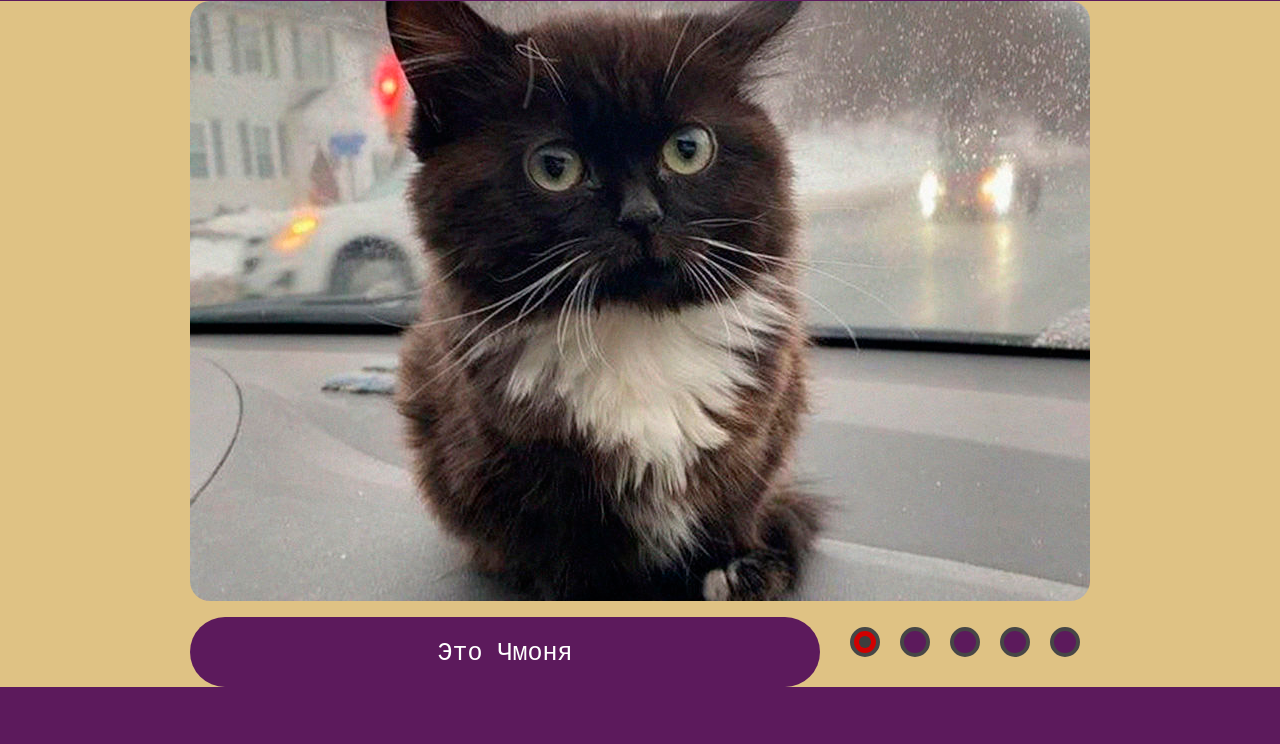
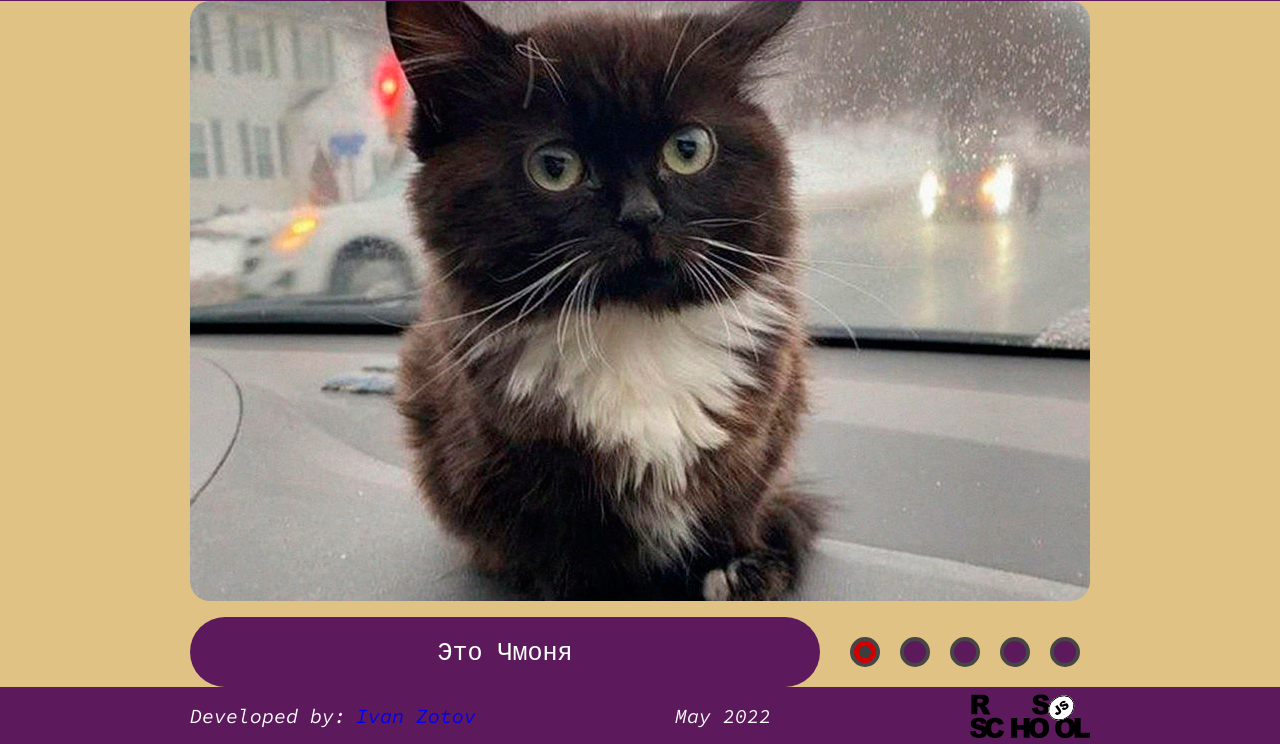
Before and after one commit to Legat14/cssMemSlider, a plain HTML site: page index.html in a window 1280 px wide. Shown: the part 56-800 px from the top of the page. Drawn offline with Linux system fonts and the light colour scheme; a web font is replaced by a local one.

Commit message:
feat: fill footer (Fri May 13 22:11:05 2022 +0400)

```diff
--- a/index.html
+++ b/index.html
@@ -53,6 +53,12 @@
       </div>
     </div>
   </div>
-  <footer></footer>
+  <footer>
+    <div class="footer_div">
+      <p class="developer">Developed by: <a class="developer_link" href="https://github.com/Legat14" target="_blank">Ivan Zotov</a></p>
+      <p class="date">May 2022</p>
+      <a class="rsschool_link" href="https://rs.school/" target="_blank"><img src="./assets/img/rs_school_js_w.svg" alt="RS School" width="120"></a>
+    </div>
+  </footer>
 </body>
 </html>
--- a/style.css
+++ b/style.css
@@ -85,12 +85,12 @@ header {
   background-color: #dfc284;
 }
 
-.slider {
-  display: flex;
+input {
+  display: none;
 }
 
-input {
-  display: none;
+.slider {
+  height: 600px;
 }
 
 .slider-img {
@@ -249,12 +249,10 @@ input {
   }
 }
 
-.slider {
-  height: 600px;
-}
-
 .buttons {
   display: flex;
+  justify-content: center;
+  align-items: center;
 }
 
 label {
@@ -344,5 +342,41 @@ footer {
   display: flex;
   justify-content: center;
   align-items: center;
+  font-size: 20px;
+  color: #ffffff;
   background-color: #5c1a5c;
 }
+
+.footer_div {
+  width: 900px;
+  display: flex;
+  justify-content: space-between;
+  align-items: center;
+}
+
+.developer {
+  display: flex;
+  gap: 10px;
+}
+
+.developer_link {
+  display: block;
+  text-decoration: none;
+  cursor: pointer;
+  transition: 0.4s;
+}
+
+.developer_link:hover,
+.developer_link:visited:hover {
+  color: #ffe96d;
+  transform: scale(110%);
+}
+
+.developer_link:visited {
+  color: #ffffff;
+}
+
+.rsschool_link:hover {
+  transform: scale(110%);
+  transition: 0.4s;
+}
```
Also changed, not shown: assets/img/rs_school_js_w.svg (added), 1 other file.
